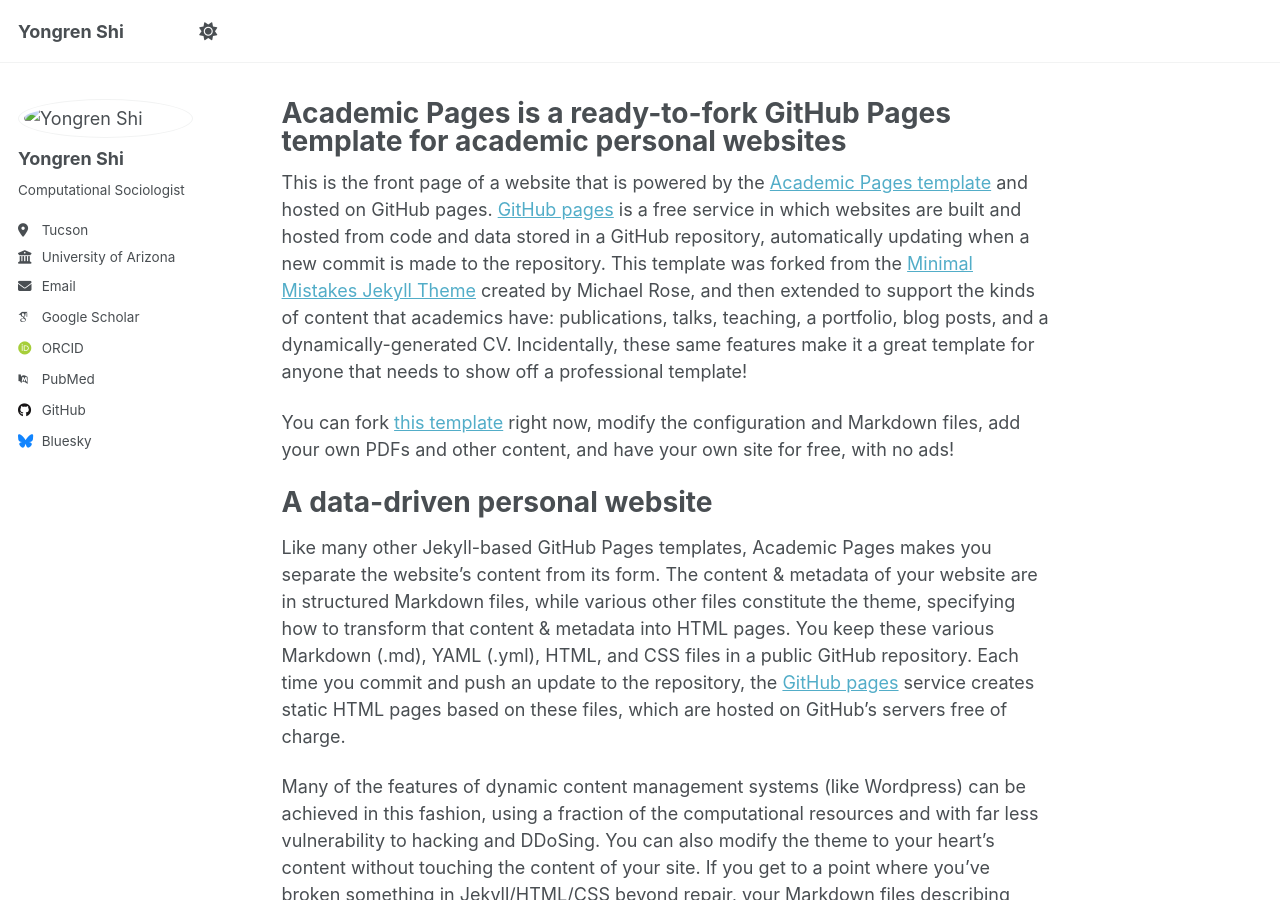
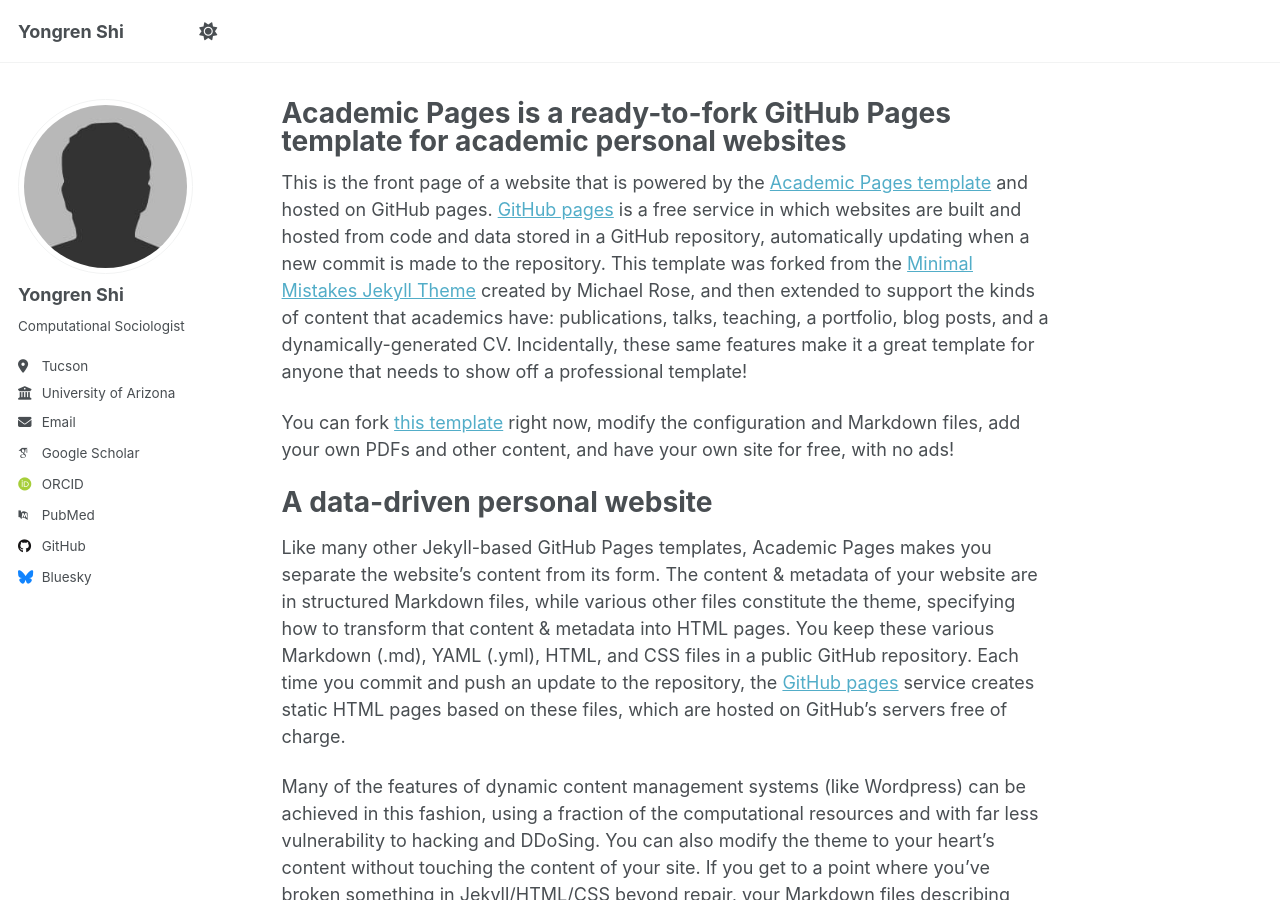
Before and after one commit to YongrenShi/YongrenShi, a Jekyll site: the page built from _pages/about.md, in a window 1280 px wide and 900 px high. Built offline with Jekyll 4.4.1, drawn with Linux system fonts in a browser that asks for light colours; some web fonts are replaced; a script that is not in the unit is left out.

Commit message:
Update _config.yml

```diff
--- a/_config.yml
+++ b/_config.yml
@@ -22,7 +22,7 @@ repository               : "academicpages/academicpages.github.io"
 #               Additional customization can be done by editing /_includes/author-profile.html
 author:
   # Biographic information
-  avatar           : "/images/headshot_shi.jpg"
+  avatar           : "bio-photo.jpg"
   name             : "Yongren Shi"
   pronouns         : # example: "she/her"
   bio              : "Computational Sociologist"
```
